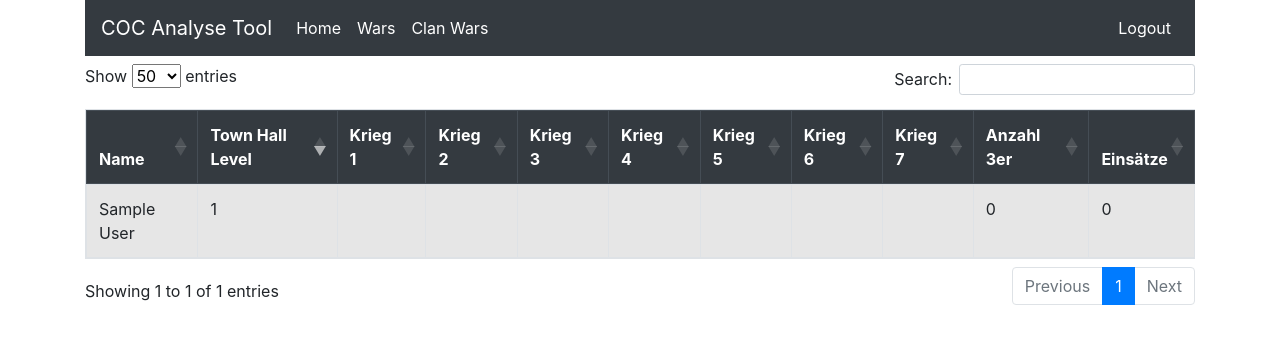
After one commit to KevDi/coc_tool, a Flask app: page /coc/wars/clan_wars/1 in a window 1280 px wide. The commit adds this page. Shown: the top 344 px of the page. Run offline with Flask 2, Linux system fonts and the light colour scheme; a user stored in the database is signed in; tables that the repository leaves empty hold one stand-in row (values such as "Sample post"); some libraries are stand-ins or nearby versions.

Commit message:
Added CWL Display

```diff
--- a/app/templates/base.html
+++ b/app/templates/base.html
@@ -81,6 +81,10 @@
             $('#member_table').DataTable({
                 "order": [[1, "desc"]]
             });
+            $('#clanwar_table').DataTable({
+                "order": [[1, "desc"]],
+                "iDisplayLength": 50
+            });
         });
     </script>
     {% endblock %}
--- /dev/null
+++ b/app/templates/wars/clan_war.html
@@ -0,0 +1,104 @@
+{% extends "base.html" %}
+
+{% block content %}
+
+<table id="clanwar_table" class="table table-striped table-bordered">
+    <thead class="thead-dark">
+        <tr>
+            <th>Name</th>
+            <th>Town Hall Level</th>
+            <th>Krieg 1</th>
+            <th>Krieg 2</th>
+            <th>Krieg 3</th>
+            <th>Krieg 4</th>
+            <th>Krieg 5</th>
+            <th>Krieg 6</th>
+            <th>Krieg 7</th>
+            <th>Anzahl 3er</th>
+            <th>Einsätze</th>
+        </tr>
+    </thead>
+    <tbody>
+        {% for member in cwl %}
+        <tr>
+            <td>{{member.name}}</td>
+            <td {% if member.th == 13 %}class="table-primary" {% elif member.th == 12 %}class="table-danger"
+                {% elif member.th == 11 %}class="table-warning"
+                {% elif member.th == 10 %}class="table-dark {% endif %}">{{member.th}}</td>
+            {% for war in member.wars %}
+            {% if war %}
+            <td {% if war.stars == 3 %} class="table-success" {% elif war.stars == 1 %}class="table-warning"
+                {% elif war.stars == 0 %}class="table-danger" {% endif %}>
+                <div class="row">
+                    <div class="col">
+                        {% for i in range(war.stars) %}
+                        <i class="far fa-star"></i>
+                        {% endfor %}
+                        {% for i in range(3-war.stars) %}
+                        <i class="fas fa-star"></i>
+                        {% endfor %}
+                    </div>
+                </div>
+                <div class="row">
+                    <div class="col">
+                        TH: {{war.enemy_th_level}}
+                    </div>
+                </div>
+
+            </td>
+            {% else %}
+            <td></td>
+            {% endif %}
+            {% endfor %}
+            <td>{{member.three_stars}}</td>
+            <td>{{member.applications}}</td>
+
+            <!--
+            <td class="table-danger"><i class="far fa-star"></i><i class="far fa-star"></i><i class="fas fa-star"></i>
+            </td>
+            <td class="table-danger"><i class="far fa-star"></i><i class="far fa-star"></i><i class="fas fa-star"></i>
+            </td>
+            <td class="table-danger"><i class="far fa-star"></i><i class="far fa-star"></i><i class="fas fa-star"></i>
+            </td>
+            <td class="table-danger"><i class="fas fa-star"></i><i class="far fa-star"></i><i class="fas fa-star"></i>
+            </td>
+            <td {% if 1 == 1 %}class="table-danger" {% endif %}><i class="fas fa-star"></i><i class="far fa-star"></i><i
+                    class="fas fa-star"></i>
+            </td>
+            <td {% if 1 == 2 %}class="table-danger" {% else %} class="table-success" {% endif %}><i
+                    class="far fa-star"></i><i class="far fa-star"></i><i class="far fa-star"></i>
+            </td>
+            <td class="table-danger"><i class="far fa-star"></i><i class="far fa-star"></i><i class="fas fa-star"></i>
+            </td>
+            <td>2</td>
+            <td>7</td>
+            -->
+        </tr>
+        {% endfor %}
+        <!--tr>
+            <td>Caphalar</td>
+            <td class="table-danger">12</td>
+            <td class="table-danger"><i class="far fa-star"></i><i class="far fa-star"></i><i class="fas fa-star"></i>
+            </td>
+            <td class="table-danger"><i class="far fa-star"></i><i class="far fa-star"></i><i class="fas fa-star"></i>
+            </td>
+            <td class="table-danger"><i class="far fa-star"></i><i class="far fa-star"></i><i class="fas fa-star"></i>
+            </td>
+            <td class="table-danger"><i class="fas fa-star"></i><i class="far fa-star"></i><i class="fas fa-star"></i>
+            </td>
+            <td {% if 1 == 1 %}class="table-danger" {% endif %}><i class="fas fa-star"></i><i class="far fa-star"></i><i
+                    class="fas fa-star"></i>
+            </td>
+            <td {% if 1 == 2 %}class="table-danger" {% else %} class="table-success" {% endif %}><i
+                    class="far fa-star"></i><i class="far fa-star"></i><i class="far fa-star"></i>
+            </td>
+            <td class="table-danger"><i class="far fa-star"></i><i class="far fa-star"></i><i class="fas fa-star"></i>
+            </td>
+            <td>2</td>
+            <td>7</td>
+        </!--tr-->
+    </tbody>
+</table>
+
+
+{% endblock %}
--- a/app/wars/routes.py
+++ b/app/wars/routes.py
@@ -98,3 +98,40 @@ def war(war_id):
 def clan_wars():
     cwl = ClanWarLeague.query.all()
     return render_template("wars/clan_wars.html", title="Clan War Leagues", cwl=cwl)
+
+
+@bp.route("/clan_wars/<cwl_id>")
+@login_required
+def clan_war(cwl_id):
+    cwl = ClanWarLeague.query.filter_by(id=cwl_id).first_or_404()
+
+    cwl_data = []
+    for member in cwl.members:
+        member_dict = {
+            member.id: member.id,
+            "name": member.name,
+            "th": member.th_level,
+            "wars": [None] * 7,
+        }
+        cwl_data.append(member_dict)
+
+    cwl_data = sorted(cwl_data, key=lambda k: k["th"], reverse=True)
+
+    for i, war in enumerate(cwl.wars):
+        attacks = [attack for attack in war.battles if attack.mode.mode == "Attack"]
+        for attack in attacks:
+            member_dict = [data for data in cwl_data if attack.member.id in data]
+            if member_dict:
+                member_dict[0]["wars"][i] = attack
+
+    for member_data in cwl_data:
+        three_star_attacks = sum(
+            1
+            for attack in member_data["wars"]
+            if attack is not None and attack.stars == 3
+        )
+        battles_count = sum(1 for attack in member_data["wars"] if attack is not None)
+        member_data["applications"] = battles_count
+        member_data["three_stars"] = three_star_attacks
+
+    return render_template("wars/clan_war.html", title="Clan War League", cwl=cwl_data)
```
Also changed, not shown: app/templates/wars/clan_wars.html (+4 -6 lines), app/tools/clan_war_updater.py (+12 -0 lines).
